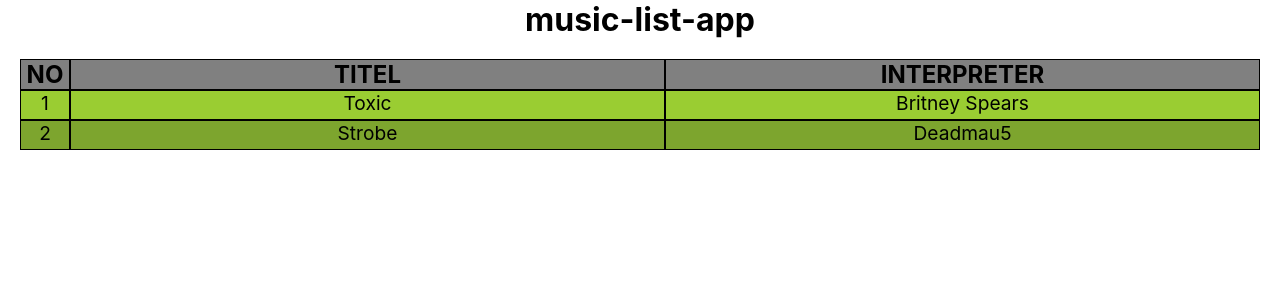
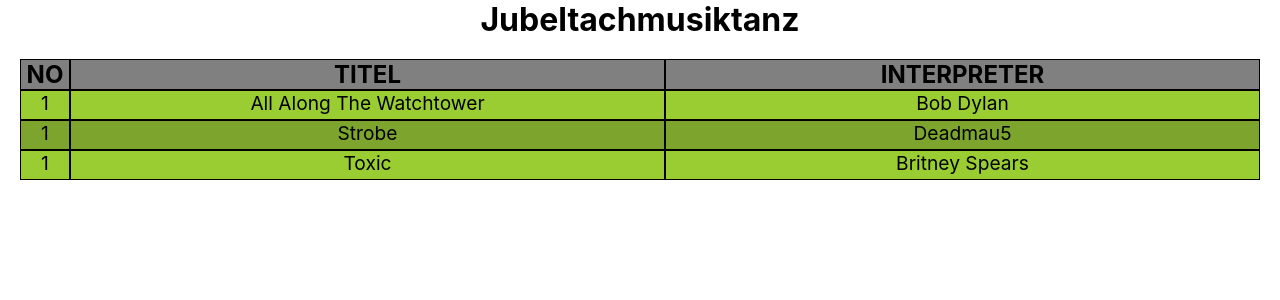
Before and after one commit to Domroon/music-list-app, a React (Create React App) app: page / in a window 1280 px wide. Shown: the top 300 px of the page. Built offline with nearby package versions, Linux system fonts and the light colour scheme.

Commit message:
add JSON-Data for reading

```diff
--- a/src/App.css
+++ b/src/App.css
@@ -38,6 +38,15 @@
   /* grid-gap: 10px; */
   grid-auto-rows: minmax(30px, auto);
   font-size: 1.2rem;
+  cursor: pointer;
+}
+
+.hidden-content a {
+  margin: 10px;
+}
+
+.hidden-content a:hover {
+  color: white;
 }
 
 .col-name {
--- a/src/App.js
+++ b/src/App.js
@@ -1,9 +1,11 @@
 import "./App.css"
+import songs from "./songs"
+import Song from "./components/Song"
 
 function App() {
   return (
     <div className="App">
-      <h1>music-list-app</h1>
+      <h1>Jubeltachmusiktanz</h1>
       <div className="music-list">
         <div className="name-row">
           <div className="col-name no">
@@ -16,34 +18,9 @@
             <h2>Interpreter</h2>
           </div>
         </div>
-        {/* <div className="leadsheet">
-          <p>leadsheet</p>
-        </div>
-        <div className="listen">
-          <p>anhören</p>
-        </div> */}
-        <div className="song-row odd">
-          <div className="song-no border">
-            <p>1</p>
-          </div>
-          <div className="song-title border">
-            <p>Toxic</p>
-          </div>
-          <div className="song-interpreter border">
-            <p>Britney Spears</p>
-          </div>
-        </div>
-        <div className="song-row even">
-          <div className="song-no border">
-            <p>2</p>
-          </div>
-          <div className="song-title border">
-            <p>Strobe</p>
-          </div>
-          <div className="song-interpreter border">
-            <p>Deadmau5</p>
-          </div>
-        </div>
+        {songs.map((song, index) => {
+          return <Song {...song} index={index} />
+        })}
       </div>
     </div>
   )
--- /dev/null
+++ b/src/components/Song.js
@@ -0,0 +1,33 @@
+import "../App.css"
+import { useState } from "react"
+
+function Song({ title, interpreter, leadsheet, music, index }) {
+  const [hiddenContent, setHiddenContent] = useState(false)
+
+  return (
+    <div
+      className={`song-row ${index % 2 == 0 ? "odd" : "even"}`}
+      onClick={() => {
+        setHiddenContent(!hiddenContent)
+      }}
+    >
+      <div className="song-no border">
+        <p>1</p>
+      </div>
+      <div className="song-title border">
+        <p>{title}</p>
+      </div>
+      <div className="song-interpreter border">
+        <p>{interpreter}</p>
+      </div>
+      {hiddenContent && (
+        <div className="hidden-content">
+          <a href={leadsheet}>Leadsheet</a>
+          <a href={music}>Anhören</a>
+        </div>
+      )}
+    </div>
+  )
+}
+
+export default Song
--- /dev/null
+++ b/src/songs.js
@@ -0,0 +1,14 @@
+const songs = [
+  {
+    title: "All Along The Watchtower",
+    interpreter: "Bob Dylan",
+    leadsheet:
+      "https://firebasestorage.googleapis.com/v0/b/music-list-andreas.appspot.com/o/All%20Along%20The%20Watchtower.pdf?alt=media&token=2f7b7b95-9a83-465e-b80f-6e92cbc2bc26",
+    music:
+      "https://firebasestorage.googleapis.com/v0/b/music-list-andreas.appspot.com/o/Resonance.WAV?alt=media&token=32afd30c-5601-411c-a23e-b650862fa457",
+  },
+  { title: "Strobe", interpreter: "Deadmau5" },
+  { title: "Toxic", interpreter: "Britney Spears" },
+]
+
+export default songs
```
